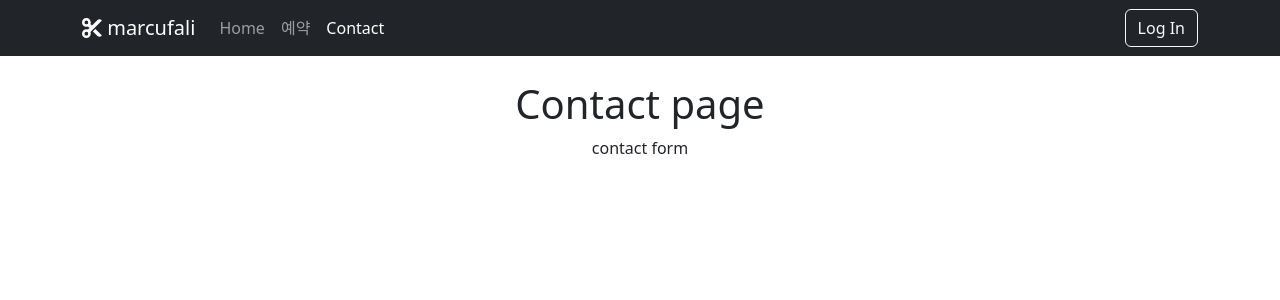
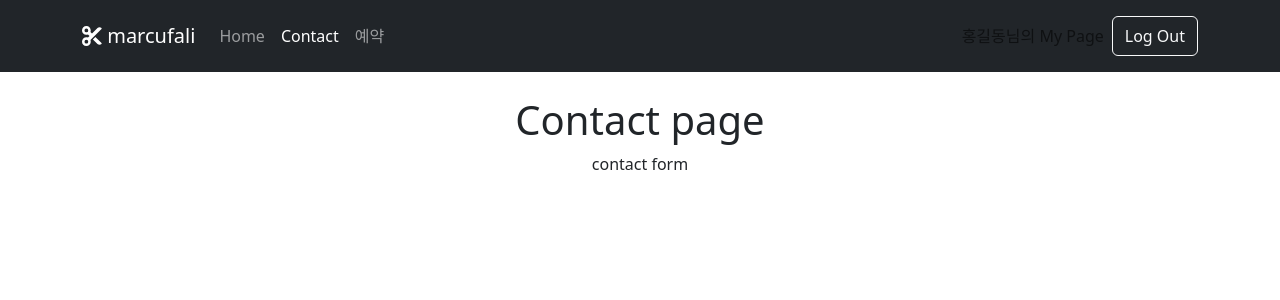
Before and after one commit to guswns951230/React-project, a React (Create React App) app in the folder react_project/: page /contact in a window 1280 px wide. Shown: the top 300 px of the page. Built offline with nearby package versions, Linux system fonts and the light colour scheme.

Commit message:
add user data

```diff
--- a/react_project/src/App.js
+++ b/react_project/src/App.js
@@ -1,7 +1,7 @@
 import "./App.css";
 import "bootstrap/dist/css/bootstrap.min.css";
 
-import { Routes, Route, Link } from "react-router-dom";
+import { Routes, Route } from "react-router-dom";
 
 import Home from "./pages/Home";
 import LoginPage from "./pages/LoginPage";
@@ -9,10 +9,13 @@ import Layout from "./pages/Layout";
 import ContactPage from "./pages/ContactPage";
 import ReservationPage from "./pages/ReservationPage";
 import WelcomePage from "./pages/WelcomePage";
+// 공용으로 사용할 datacontext provider
+import { DataProvider } from "./context/DataContext";
 
 function App() {
   return (
     <div className="App">
+      <DataProvider>
         <Routes>
           <Route path="/" element={<WelcomePage />} />
           <Route path="/" element={<Layout />}>
@@ -22,6 +25,7 @@ function App() {
             <Route path="LoginPage" element={<LoginPage />} />
           </Route>
         </Routes>
+      </DataProvider>
     </div>
   );
 }
--- a/react_project/src/components/NavbarComp.jsx
+++ b/react_project/src/components/NavbarComp.jsx
@@ -1,10 +1,20 @@
 import { NavLink } from "react-router-dom";
+import { useState, useContext, useEffect } from "react";
 
 import { Button, Container, Nav, Navbar } from "react-bootstrap";
 import { FontAwesomeIcon } from "@fortawesome/react-fontawesome";
 import { faCut } from "@fortawesome/free-solid-svg-icons";
 
+import DataContext from "../context/DataContext";
+
 const NavbarComp = () => {
+  const [login, setLogin] = useState(false);
+  const data = useContext(DataContext);
+
+  useEffect(() => {
+    setLogin(data.state.user ? true : false);
+  });
+
   return (
     <div>
       <Navbar bg="dark" variant="dark">
@@ -16,19 +26,30 @@ const NavbarComp = () => {
             {/* <Nav.Link href="#home">Home</Nav.Link>
             <Nav.Link href="#features">Features</Nav.Link>
             <Nav.Link href="#pricing">Pricing</Nav.Link> */}
-            <NavLink className="nav-link" to="home">
+            <NavLink className="nav-link" to="/home">
               Home
+            </NavLink>
+            <NavLink className="nav-link" to="/contact">
+              Contact
             </NavLink>
             <NavLink className="nav-link" to="/reservation">
               예약
             </NavLink>
-            <NavLink className="nav-link" to="contact">
-              Contact
-            </NavLink>
           </Nav>
-          <NavLink className="justify-content-end" to="loginPage">
-            <Button variant="outline-light">Log In</Button>{" "}
-          </NavLink>
+          <Navbar className="justify-content-end" to="loginPage">
+            {login ? (
+              <Nav>
+                <NavLink className="nav-link" to="/mypage">
+                  {data.state.user.name}님의 My Page
+                </NavLink>
+                <Button variant="outline-light">Log Out</Button>{" "}
+              </Nav>
+            ) : (
+              <div>
+                <Button variant="outline-light">Log In</Button>{" "}
+              </div>
+            )}
+          </Navbar>
         </Container>
       </Navbar>
     </div>
--- /dev/null
+++ b/react_project/src/context/DataContext.jsx
@@ -0,0 +1,23 @@
+import { createContext, useState } from "react";
+
+const DataContext = createContext();
+
+const DataProvider = ({ children }) => {
+  const [user, setUser] = useState({
+    name: "홍길동",
+    profile: null,
+  });
+
+  const value = {
+    state: { user },
+    action: { setUser },
+  };
+
+  return <DataContext.Provider value={value}>{children}</DataContext.Provider>;
+};
+
+// DataContext의 값을 가져와서 DataConsumer으로 사용
+const { Consuemr: DataConsumer } = DataContext;
+
+export { DataConsumer, DataProvider };
+export default DataContext;
--- /dev/null
+++ b/react_project/src/css/welcomePage.css
@@ -0,0 +1,6 @@
+body {
+}
+
+.btn {
+  right: 20px;
+}
--- a/react_project/src/pages/WelcomePage.jsx
+++ b/react_project/src/pages/WelcomePage.jsx
@@ -1,13 +1,26 @@
-import { NavLink } from "react-router-dom";
+import { Button } from "react-bootstrap";
+import { useNavigate } from "react-router-dom";
+
+import "../css/welcomePage.css";
 
 const WelcomePage = () => {
+  const navigate = useNavigate();
   return (
-    <div>
-      <h1>Welcome page</h1>
-      <button>
-        <NavLink to="home">Start</NavLink>
-      </button>
-    </div>
+    <>
+      <div>
+        <h1>Welcome page</h1>
+      </div>
+      <div>
+        <Button
+          variant="outline-dark"
+          onClick={() => {
+            navigate("/home");
+          }}
+        >
+          start
+        </Button>
+      </div>
+    </>
   );
 };
 
```
Lines whose indentation alone changed are shown as unchanged.
